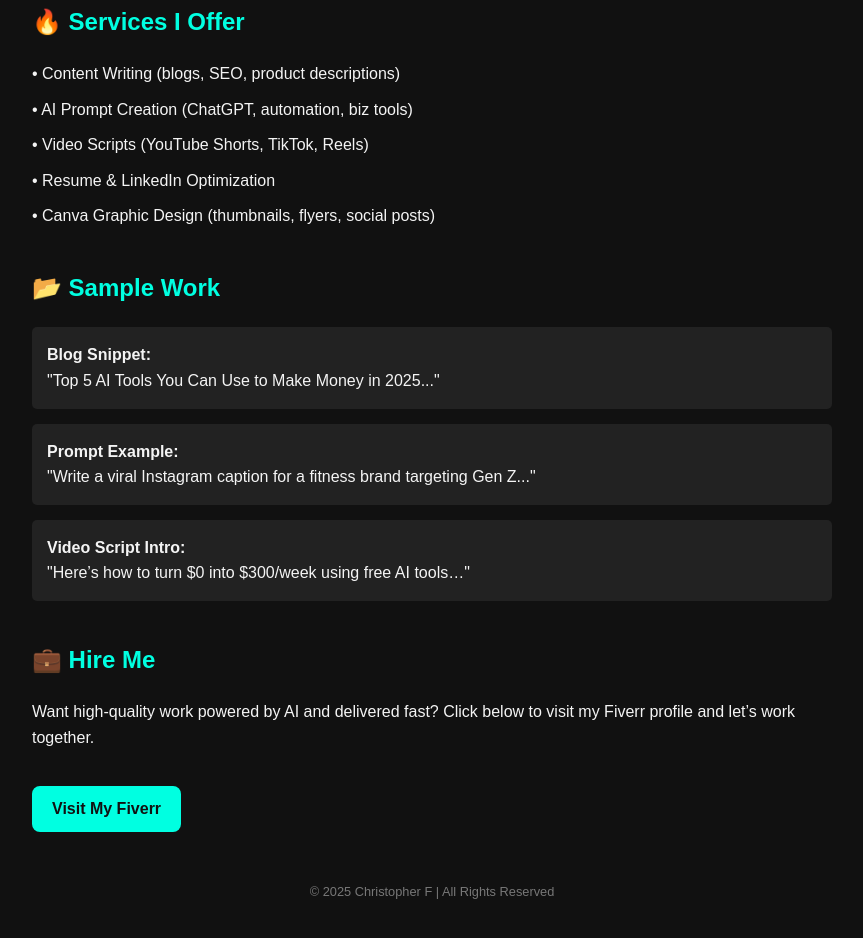
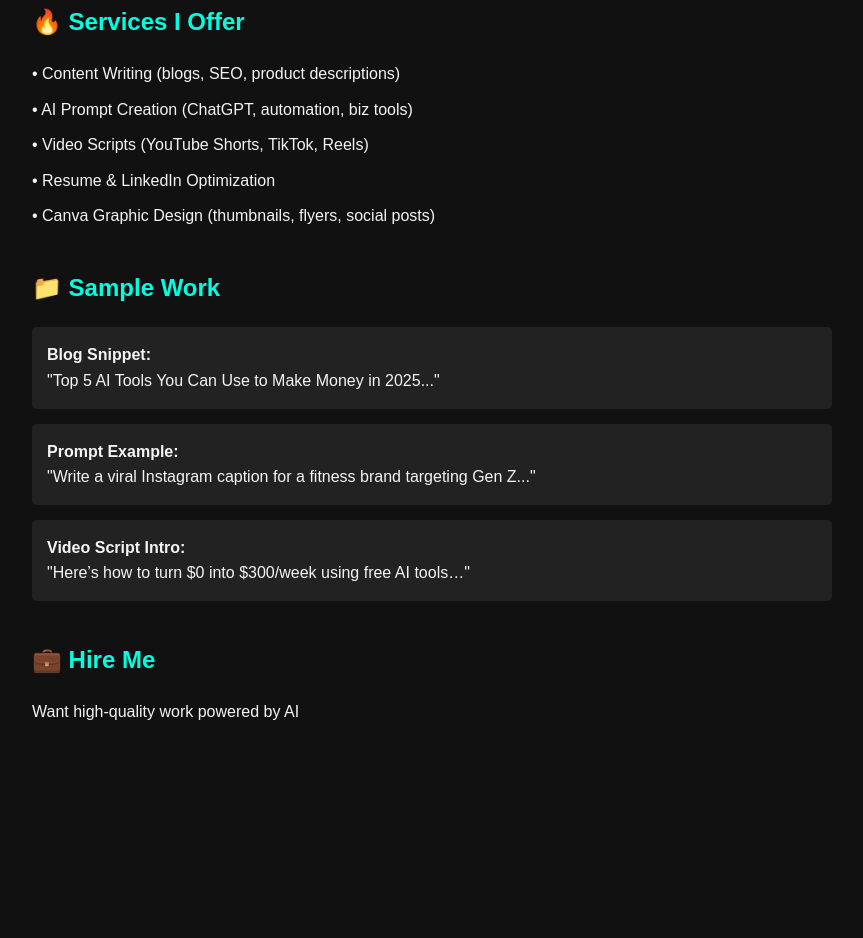
Before and after one commit to C4de666/C4de666.github.io, a plain HTML site: page index.html in a window 1280 px wide. Shown: the part 228-1166 px from the top of the page, without its empty margins (208-1071 px from the left). After the commit the page ends 1033 px from the top, so only its background shows below. Drawn offline with Linux system fonts and the light colour scheme.

Commit message:
Update index.html

```diff
--- a/index.html
+++ b/index.html
@@ -66,30 +66,21 @@
     </div>
 
     <div class="section">
-      <h2>📂 Sample Work</h2>
+      <h2>📁 Sample Work</h2>
       <div class="sample">
-        <strong>Blog Snippet:</strong><br>
+        <strong>Blog Snippet:</strong><br />
         "Top 5 AI Tools You Can Use to Make Money in 2025..."
       </div>
       <div class="sample">
-        <strong>Prompt Example:</strong><br>
+        <strong>Prompt Example:</strong><br />
         "Write a viral Instagram caption for a fitness brand targeting Gen Z..."
       </div>
       <div class="sample">
-        <strong>Video Script Intro:</strong><br>
+        <strong>Video Script Intro:</strong><br />
         "Here’s how to turn $0 into $300/week using free AI tools…"
       </div>
     </div>
 
     <div class="section">
       <h2>💼 Hire Me</h2>
-      <p>Want high-quality work powered by AI and delivered fast? Click below to visit my Fiverr profile and let’s work together.</p>
-      <a class="button" href="https://www.fiverr.com/" target="_blank">Visit My Fiverr</a>
-    </div>
-
-    <footer>
-      &copy; 2025 Christopher F | All Rights Reserved
-    </footer>
-  </div>
-</body>
-</html>
+      <p>Want high-quality work powered by AI
```
